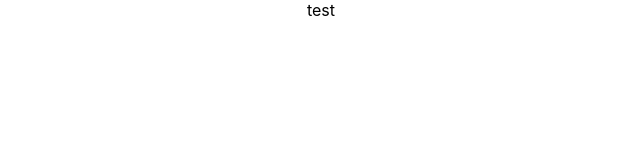
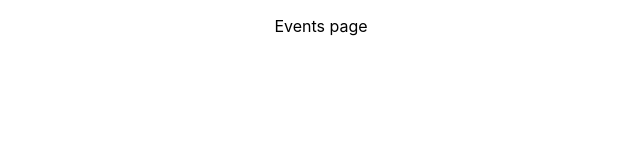
Before and after one commit to Zmiterr/react-task-planner, a React (Create React App) app: page / in a window 1280 px wide. Shown: the top 160 px of the page, without its empty margins (319-959 px from the left). Built offline with nearby package versions, Linux system fonts and the light colour scheme.

Commit message:
feat: add navigation functional

```diff
--- a/src/App.tsx
+++ b/src/App.tsx
@@ -2,13 +2,17 @@ import React from 'react';
 import './App.css';
 import {store} from "./store";
 import {Provider} from "react-redux";
+import {BrowserRouter} from "react-router-dom";
+import AppRouter from "./components/AppRouter";
 
 function App() {
   return (
       <Provider store={store}>
-          <div className="App">
-              test
-          </div>
+          <BrowserRouter>
+              <div className="App">
+                  <AppRouter />
+              </div>
+          </BrowserRouter>
       </Provider>
 
   );
--- /dev/null
+++ b/src/components/AppRouter.tsx
@@ -0,0 +1,25 @@
+import React, {FC} from 'react';
+import {Redirect, Route, Switch} from "react-router-dom";
+import {privateRoutes, publicRoutes, RouteNames} from "../router";
+
+const AppRouter:FC = () => {
+    const auth =true
+    return (
+        auth?
+        <Switch>
+            {privateRoutes.map(r =>
+                <Route path={r.path} exact={r.exact} component={r.component} key={r.path}/>
+            )}
+            <Redirect to={RouteNames.EVENTS}/>
+        </Switch>
+        :
+        <Switch>
+            {publicRoutes.map(r =>
+                <Route path={r.path} exact={r.exact} component={r.component}  key={r.path}/>
+            )}
+            <Redirect to={RouteNames.LOGIN}/>
+        </Switch>
+    );
+};
+
+export default AppRouter;
--- /dev/null
+++ b/src/pages/Events.tsx
@@ -0,0 +1,11 @@
+import React, {FC} from 'react';
+
+const Events: FC = () => {
+    return (
+        <div>
+            <p>Events page</p>
+        </div>
+    );
+};
+
+export default Events;
--- /dev/null
+++ b/src/pages/Login.tsx
@@ -0,0 +1,11 @@
+import React, {FC} from 'react';
+
+const Login: FC = () => {
+    return (
+        <div>
+            <p>login page</p>
+        </div>
+    );
+};
+
+export default Login;
--- /dev/null
+++ b/src/router/index.ts
@@ -0,0 +1,22 @@
+import {FC} from "react";
+import Login from "../pages/Login";
+import Events from "../pages/Events";
+
+interface routesInterface {
+    path: string,
+    exact?: boolean,
+    component: FC
+}
+
+export enum RouteNames {
+    LOGIN = '/login',
+    EVENTS = '/'
+}
+
+export const publicRoutes:routesInterface[] = [
+    {path: RouteNames.LOGIN, exact: true, component: Login}
+]
+
+export const privateRoutes:routesInterface[] = [
+    {path: RouteNames.EVENTS, exact: true, component: Events}
+]
```
